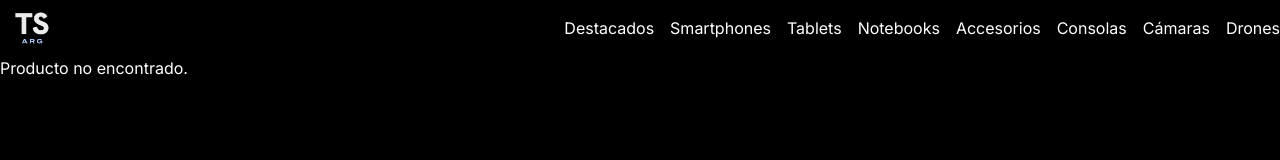
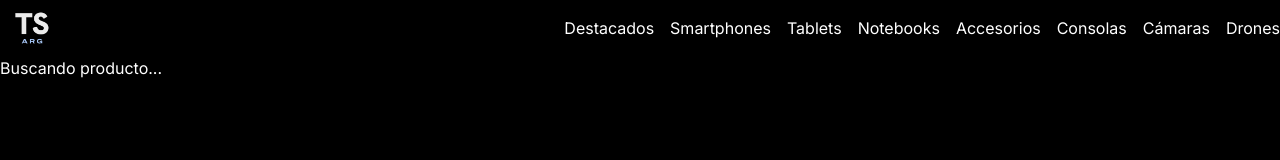
Before and after one commit to TadekDuran/TecnoStore, a Next.js app: page /product/1 in a window 1280 px wide. Shown: the top 160 px of the page. Built offline with nearby package versions, Linux system fonts and the light colour scheme; no server answers; the database is empty.

Commit message:
Update componnent: Product Page

```diff
--- a/src/app/product/[id]/page.jsx
+++ b/src/app/product/[id]/page.jsx
@@ -11,11 +11,10 @@ const ProductPage = () => {
   useEffect(() => {
     if (id) {
       /* buena implementacion de condicional para que realize el fetch solo si el id existe,implementar esta logica en el componente visual tambien */
-      /* importar la funcion del route de [id] de la API */
       const fetchProduct = async () => {
         const data = await getProduct(id);
-        if(!data) {
-          setExistProduct(false)
+        if (!data) {
+          setExistProduct(false);
           return;
         }
         setExistProduct(true);
@@ -25,21 +24,24 @@ const ProductPage = () => {
     }
   }, [id]);
 
-  if(existProduct)  {
+  if (existProduct) {
     return (
-      <div>
-        <h1>{product.modelo}</h1>
-        <p>Precio: ${product.precio} USD</p>
+      <div className="flex flex-col items-center sm:items-start justify-center sm:flex-row">
         <img
           src="https://armoto.vtexassets.com/arquivos/ids/165375-800-auto?v=638412646944530000&width=800&height=auto&aspect=true"
           alt="Product Image"
+          className="h-[480px] w-[480px]"
         />
+        <div className="flex flex-col">
+          <h1>{product.modelo}</h1>
+          <p>Precio: ${product.precio} USD</p>
+        </div>
       </div>
     );
   }
   return (
     <div>
-      <p>Producto no encontrado.</p>
+      <p>Buscando producto...</p>
     </div>
   );
 };
```
